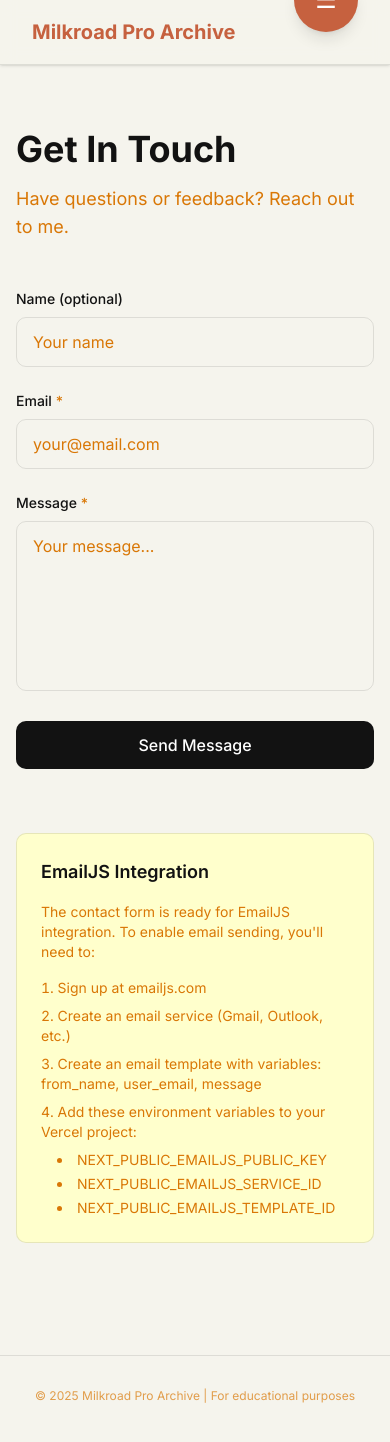
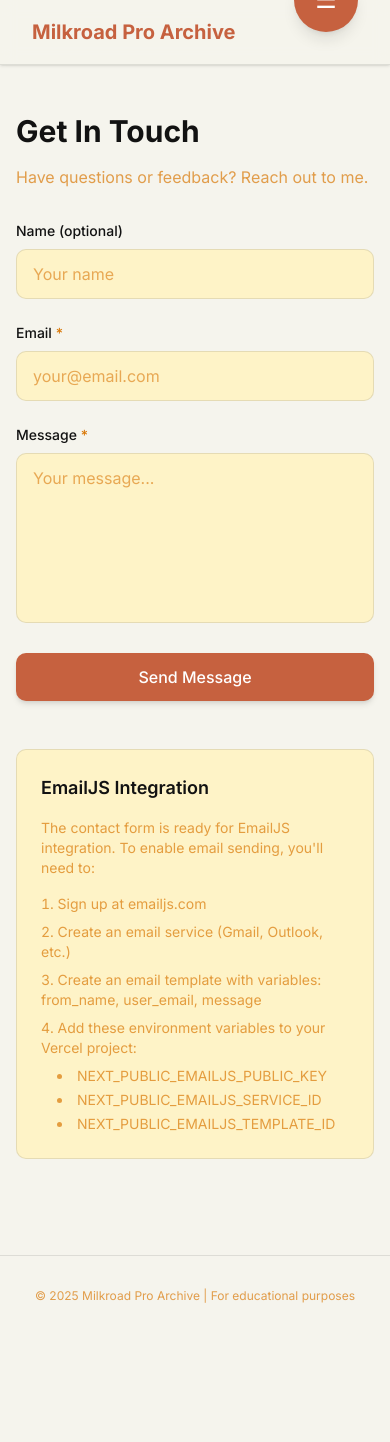
Before and after one commit to Kunthive/Crypto, a Next.js app: page /contact in a window 390 px wide. Shown: the top 1442 px of the page. After the commit the page ends 1416 px from the top, so only its background shows below. Built offline with nearby package versions, Linux system fonts and the light colour scheme.

Commit message:
Update ContactClientPage styles: adjust layout and typography for improved readability and responsiveness, including changes to heading sizes and form field styles.

```diff
--- a/app/contact/contact-client-page.tsx
+++ b/app/contact/contact-client-page.tsx
@@ -32,10 +32,10 @@ export default function ContactClientPage() {
   }
 
   return (
-    <div className="max-w-3xl mx-auto px-4 sm:px-6 lg:px-8 py-16 sm:py-24">
+    <div className="max-w-3xl mx-auto px-4 sm:px-6 lg:px-8 py-12 sm:py-16 lg:py-24">
       <article>
-        <h1 className="text-4xl sm:text-5xl font-bold text-foreground mb-4 text-balance">Get In Touch</h1>
-        <p className="text-lg text-secondary mb-12">Have questions or feedback? Reach out to me.</p>
+        <h1 className="text-3xl sm:text-4xl lg:text-5xl font-bold text-foreground mb-4 text-balance">Get In Touch</h1>
+        <p className="text-base sm:text-lg text-secondary/70 mb-8 sm:mb-12">Have questions or feedback? Reach out to me.</p>
 
         <form onSubmit={handleSubmit} className="space-y-6 max-w-2xl">
           {/* Name Field */}
@@ -50,7 +50,7 @@ export default function ContactClientPage() {
               value={formData.name}
               onChange={handleChange}
               placeholder="Your name"
-              className="w-full px-4 py-3 border border-border rounded-lg focus:outline-none focus:border-foreground transition-colors text-foreground placeholder-secondary"
+              className="w-full px-4 py-3 bg-card border border-border rounded-lg focus:outline-none focus:ring-2 focus:ring-primary focus:border-primary transition-all text-foreground placeholder:text-secondary/60"
             />
           </div>
 
@@ -67,7 +67,7 @@ export default function ContactClientPage() {
               onChange={handleChange}
               placeholder="your@email.com"
               required
-              className="w-full px-4 py-3 border border-border rounded-lg focus:outline-none focus:border-foreground transition-colors text-foreground placeholder-secondary"
+              className="w-full px-4 py-3 bg-card border border-border rounded-lg focus:outline-none focus:ring-2 focus:ring-primary focus:border-primary transition-all text-foreground placeholder:text-secondary/60"
             />
           </div>
 
@@ -84,13 +84,13 @@ export default function ContactClientPage() {
               placeholder="Your message..."
               required
               rows={6}
-              className="w-full px-4 py-3 border border-border rounded-lg focus:outline-none focus:border-foreground transition-colors text-foreground placeholder-secondary resize-none"
+              className="w-full px-4 py-3 bg-card border border-border rounded-lg focus:outline-none focus:ring-2 focus:ring-primary focus:border-primary transition-all text-foreground placeholder:text-secondary/60 resize-none"
             />
           </div>
 
           {/* Status Messages */}
           {status === "success" && (
-            <div className="p-4 bg-muted border border-border rounded-lg">
+            <div className="p-4 bg-highlight border border-primary/30 rounded-lg">
               <p className="text-foreground font-medium">
                 Thank you for reaching out! EmailJS integration coming soon.
               </p>
@@ -100,19 +100,19 @@ export default function ContactClientPage() {
           {/* Submit Button */}
           <button
             type="submit"
-            className="w-full bg-foreground text-white px-8 py-3 rounded-lg font-medium hover:bg-secondary transition-colors"
+            className="w-full bg-primary text-white px-8 py-3 rounded-lg font-medium hover:bg-primary-hover transition-all shadow-md hover:shadow-lg"
           >
             Send Message
           </button>
         </form>
 
         {/* Setup Instructions */}
-        <div className="mt-16 p-6 bg-muted border border-border rounded-lg">
+        <div className="mt-12 sm:mt-16 p-6 bg-card border border-border rounded-lg">
           <h3 className="text-lg font-semibold text-foreground mb-4">EmailJS Integration</h3>
-          <p className="text-sm text-secondary mb-4">
+          <p className="text-sm text-secondary/70 mb-4">
             The contact form is ready for EmailJS integration. To enable email sending, you'll need to:
           </p>
-          <ol className="text-sm text-secondary space-y-2 list-decimal list-inside">
+          <ol className="text-sm text-secondary/70 space-y-2 list-decimal list-inside">
             <li>Sign up at emailjs.com</li>
             <li>Create an email service (Gmail, Outlook, etc.)</li>
             <li>Create an email template with variables: from_name, user_email, message</li>
--- a/app/intent/page.tsx
+++ b/app/intent/page.tsx
@@ -5,11 +5,11 @@ export const metadata = {
 
 export default function IntentPage() {
   return (
-    <div className="max-w-3xl mx-auto px-4 sm:px-6 lg:px-8 py-16 sm:py-24">
+    <div className="max-w-3xl mx-auto px-4 sm:px-6 lg:px-8 py-12 sm:py-16 lg:py-24">
       <article>
-        <h1 className="text-4xl sm:text-5xl font-bold text-foreground mb-8 text-balance">Why This Archive Exists</h1>
+        <h1 className="text-3xl sm:text-4xl lg:text-5xl font-bold text-foreground mb-6 sm:mb-8 text-balance">Why This Archive Exists</h1>
 
-        <div className="space-y-6 text-lg leading-relaxed text-foreground">
+        <div className="space-y-6 text-base sm:text-lg leading-relaxed text-foreground">
           <p>
             Milkroad Pro provides valuable insights into the cryptocurrency market, but access requires a paid
             subscription. During my week-long Pro membership, I collected these reports and decided to make them
@@ -26,8 +26,8 @@ export default function IntentPage() {
             Pro and is shared here for educational purposes.
           </p>
 
-          <div className="bg-muted p-6 rounded-lg border border-border mt-8">
-            <p className="text-sm text-secondary">
+          <div className="bg-card p-6 rounded-lg border border-border mt-8">
+            <p className="text-sm text-secondary/70">
               <strong>Disclaimer:</strong> This archive is provided for educational purposes only. All content is the
               intellectual property of Milkroad Pro. If you find value in these reports, please consider supporting
               Milkroad Pro directly by subscribing to their service.
```
